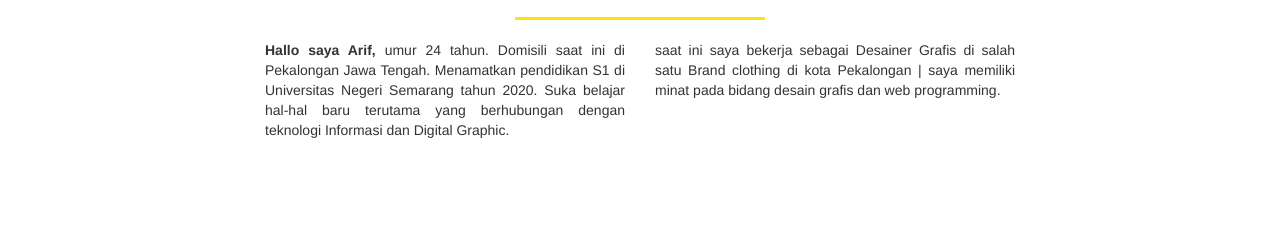
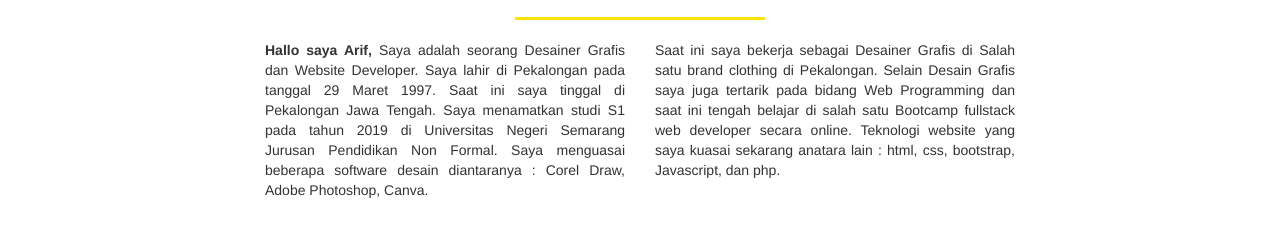
Before and after one commit to arifaji29/arifaji29.github.io, a plain HTML site: page index.html in a window 1280 px wide. Shown: the part 601-838 px from the top of the page. Drawn offline with nearby package versions, Linux system fonts and the light colour scheme.

Commit message:
tambah desripsi

```diff
--- a/index.html
+++ b/index.html
@@ -77,10 +77,10 @@
 
 				<div class="row" data-aos="fade-down" data-aos-offset="400">
 					<div class="col-sm-4 col-sm-offset-2">
-						<p align="justify"><strong>Hallo saya Arif,</strong> umur 24 tahun. Domisili saat ini di Pekalongan Jawa Tengah. Menamatkan pendidikan S1 di Universitas Negeri Semarang tahun 2020. Suka belajar hal-hal baru terutama yang berhubungan dengan teknologi Informasi dan Digital Graphic. </p>
+						<p align="justify"><strong>Hallo saya Arif,</strong> Saya adalah seorang Desainer Grafis dan Website Developer. Saya lahir di Pekalongan pada tanggal 29 Maret 1997. Saat ini saya tinggal di Pekalongan Jawa Tengah. Saya menamatkan studi S1 pada tahun 2019 di Universitas Negeri Semarang Jurusan Pendidikan Non Formal. Saya menguasai beberapa software desain diantaranya : Corel Draw, Adobe Photoshop, Canva.</p>
 					</div>
 					<div class="col-sm-4">
-						<p align="justify" >saat ini saya bekerja sebagai Desainer Grafis di salah satu Brand clothing di kota Pekalongan | saya memiliki minat pada bidang desain grafis dan web programming. </p>
+						<p align="justify" >Saat ini saya bekerja sebagai Desainer Grafis di Salah satu brand clothing di Pekalongan. Selain Desain Grafis saya juga tertarik pada bidang Web Programming dan saat ini tengah belajar di salah satu Bootcamp fullstack web developer secara online. Teknologi website yang saya kuasai sekarang anatara lain : html, css, bootstrap, Javascript, dan php. </p>
 					</div>
 				</div>
 		</div>
```
